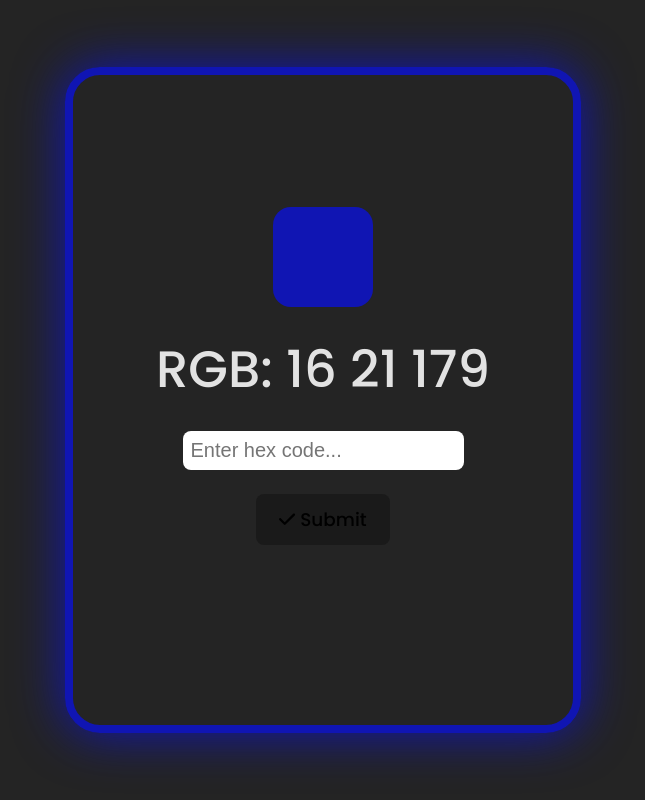
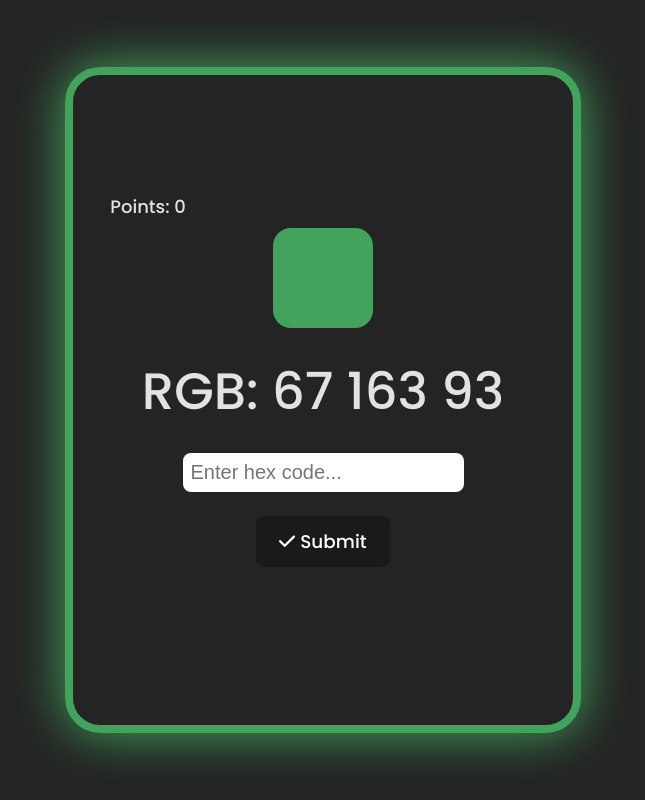
Before and after one commit to maciekt07/fdghgfhg, a Vue app: page / in a window 1280 px wide. Both pictures are taken after a click on the button "Start". Shown: the whole page, without its empty margins (317-962 px from the left). Built offline with nearby package versions, Linux system fonts and the light colour scheme.

Commit message:
added points and checking input length

```diff
--- a/src/App.vue
+++ b/src/App.vue
@@ -1,5 +1,6 @@
 <script>
 import Footer from "./components/Footer.vue";
+import Message from "./components/Message.vue";
 const main = {
   data() {
     return {
@@ -9,9 +10,13 @@ const main = {
       clr: "",
       start: false,
       messageVisible: false,
-      message: "",
+      userInput: "",
       points: 0,
       inputDisabled: false,
+      tooShort: false,
+      message1: "",
+      message2: "",
+      points: 0,
     };
   },
   methods: {
@@ -26,54 +31,72 @@ const main = {
       this.start = true;
       this.messageVisible = false;
       this.inputDisabled = false;
-      this.message = "";
+      this.tooShort = false;
+      this.userInput = "";
       console.log(`Correct answer: ${this.rgbToHex(this.r, this.g, this.b)}`);
     },
     submit() {
       const correctAnswer = this.rgbToHex(this.r, this.g, this.b);
       this.inputDisabled = true;
       this.messageVisible = true;
-      if (this.message == correctAnswer || this.message == correctAnswer.toUpperCase()) {
-        return "Answer is correct!";
+      if (this.userInput == correctAnswer || this.userInput == correctAnswer.toUpperCase()) {
+        this.message1 = "Answer is correct!";
+        return true;
       } else {
-        return `Answer isn't correct! The correct answer was ${this.rgbToHex(
-          this.r,
-          this.g,
-          this.b
-        )}`;
+        this.message1 = "Answer isn't correct! The correct answer was";
+        this.message2 = this.rgbToHex(this.r, this.g, this.b);
+        return false;
+      }
+    },
+    submitCheck() {
+      if (this.userInput.length == 7) {
+        this.points++;
+        this.message2 = `Points: ${this.points}`;
+        this.submit();
+        this.tooShort = false;
+      } else {
+        this.tooShort = true;
+        this.messageVisible = true;
+        this.message1 = "Answer is too short!";
+        this.message2 = this.userInput;
       }
     },
   },
-  components: { Footer },
+  components: { Footer, Message },
 };
 export default main;
 </script>
 
 <template>
   <div class="container">
+    <h1 v-if="start" class="points">Points: {{ points }}</h1>
     <div class="Color"></div>
+
     <h1 v-if="!start">RGB To HEX Game</h1>
     <h1 v-if="start">{{ `RGB: ${r} ${g} ${b}` }}</h1>
     <input
-      :class="{ sucess: message.length == 7, error: message.length < 7 && message.length > 0 }"
+      :class="{
+        sucess: userInput.length == 7,
+        error: userInput.length < 7 && userInput.length > 0,
+      }"
       :disabled="inputDisabled"
       type="text"
       v-if="start"
       maxlength="7"
-      v-model="message"
+      v-model="userInput"
       :placeholder="!inputDisabled ? 'Enter hex code...' : ''"
     />
     <br />
-    <button v-if="start && !messageVisible" @click="submit"><fa icon="check" />&nbsp;Submit</button
+    <button v-if="(start && !messageVisible) || tooShort" @click="submitCheck">
+      <fa icon="check" />&nbsp;Submit</button
     ><br />
 
-    <button v-if="messageVisible || !start" @click="random">
+    <button v-if="messageVisible || !start || tooShort" @click="random">
       <span v-if="!start"> <fa icon="play" /> &nbsp;Start</span>
       <span v-else><fa icon="rotate-right" /> &nbsp;Play Again</span></button
     ><br />
-    <p v-if="messageVisible">
-      {{ submit() }}
-    </p>
+
+    <Message :Message1="message1" :Message2="message2" :BorderColor="clr" v-if="messageVisible" />
   </div>
 
   <Footer :Hidden="!start" />
@@ -81,6 +104,12 @@ export default main;
 
 <style lang="scss" scoped>
 @use "style" as *;
+
+.points {
+  text-align: left;
+  font-size: 18px;
+  margin-right: 350px;
+}
 
 input[type="text"] {
   font-size: 20px;
@@ -97,11 +126,6 @@ input[type="text"] {
   }
 }
 
-p {
-  background: rgb(77, 77, 77);
-  padding: 10px;
-  border-radius: 6px;
-}
 .container {
   font-family: poppins;
   justify-content: center;
--- a/src/components/Footer.vue
+++ b/src/components/Footer.vue
@@ -5,7 +5,6 @@
       <!-- <fa :icon="['fab', 'github']" />&nbsp; -->
       github.com/maciekt07</a
     >
-    {{ Hidden }}
   </footer>
 </template>
 
--- /dev/null
+++ b/src/components/Message.vue
@@ -0,0 +1,36 @@
+<script>
+export default {
+  name: "Footer",
+  props: {
+    Message1: "",
+    Message2: "",
+    BorderColor: "",
+  },
+};
+</script>
+<template>
+  <p>
+    {{ Message1 }} <br />
+    <span v-if="Message2 != ''">
+      {{ Message2 }}
+    </span>
+  </p>
+</template>
+
+<style lang="scss" scoped>
+@use "../style.scss" as *;
+
+p {
+  background: rgb(77, 77, 77);
+  padding: 12px;
+  border-radius: 8px;
+  line-height: 30px;
+  border-left: 5px solid v-bind(BorderColor);
+}
+span {
+  padding: 4px;
+  border-radius: 4px;
+  background: gray;
+  margin-top: 20px;
+}
+</style>
--- a/src/style.scss
+++ b/src/style.scss
@@ -13,6 +13,12 @@ $linkColor: #3abdff;
   -webkit-font-smoothing: antialiased;
   -moz-osx-font-smoothing: grayscale;
   -webkit-text-size-adjust: 100%;
+}
+* {
+  &::selection {
+    background: v-bind(clr);
+    border-radius: 20px;
+  }
 }
 
 body {
@@ -38,6 +44,7 @@ button {
   background-color: #1a1a1a;
   cursor: pointer;
   transition: border-color 0.25s;
+  color: white;
   &:hover {
     border-color: v-bind(clr);
   }
```
Also changed, not shown: 5 other files (tests, documents, lock files or other folders).
